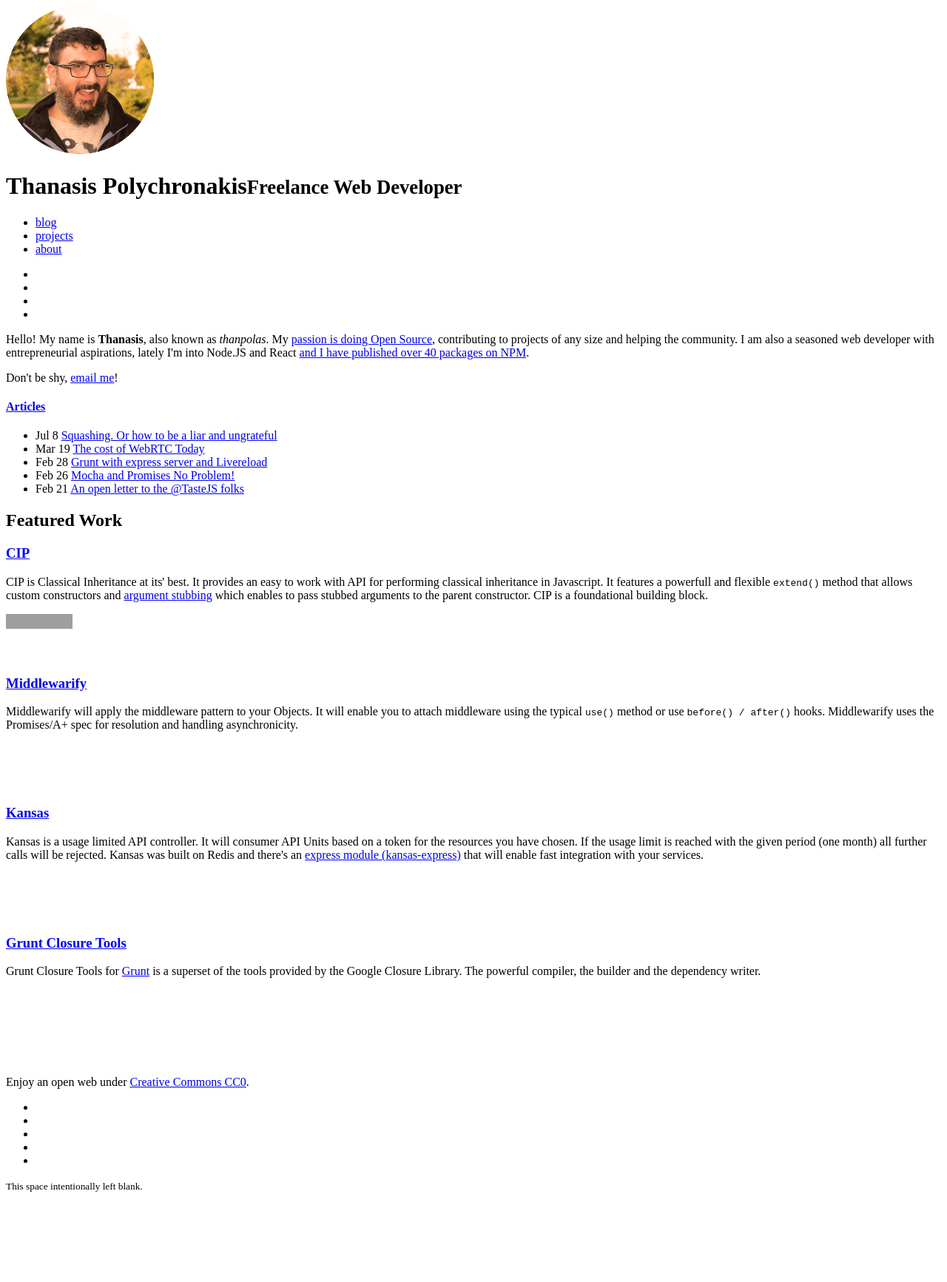
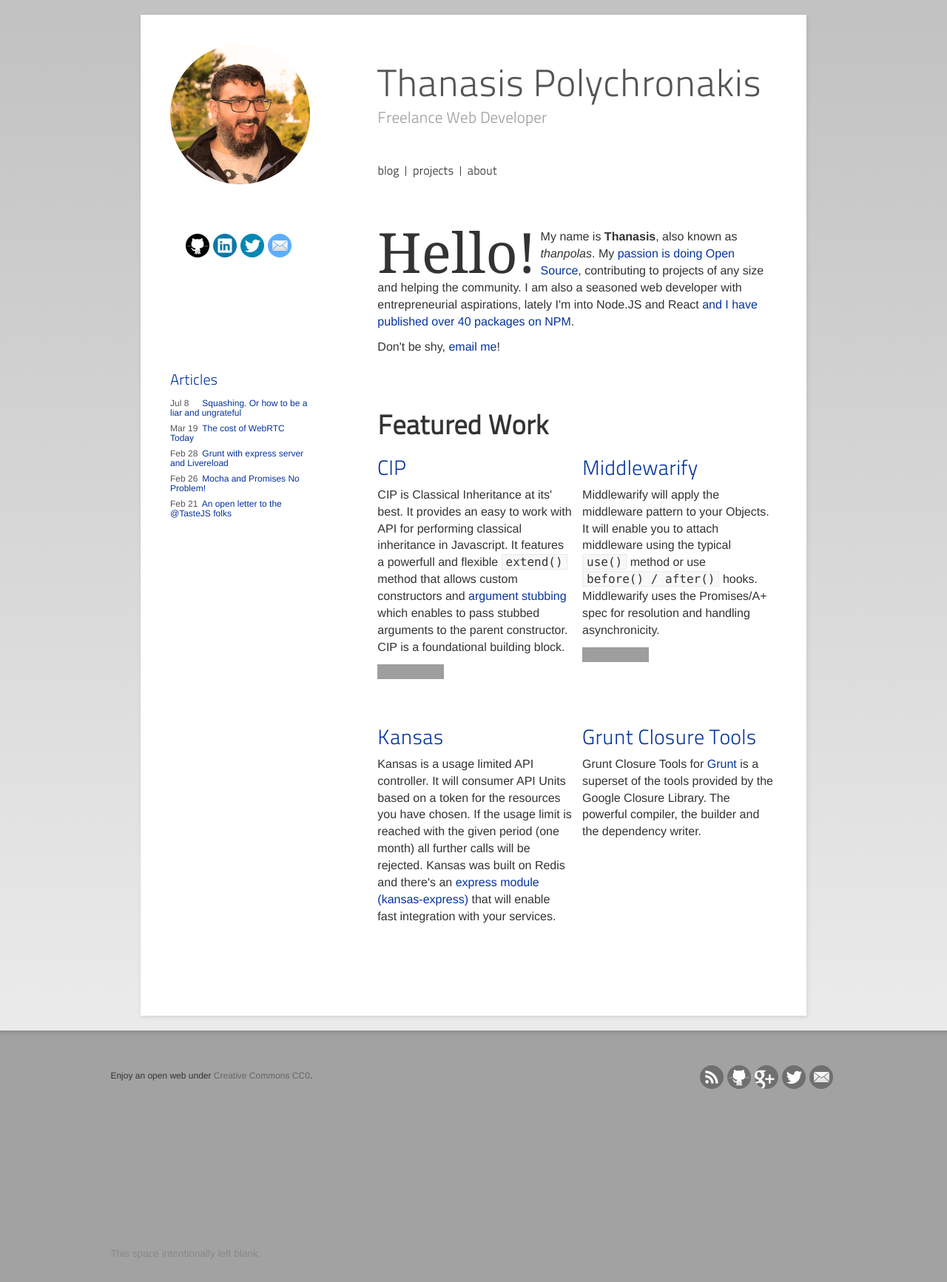
Before and after one commit to thanpolas/thanpolas.github.com, a Jekyll site: the page built from index.html, in a window 1280 px wide. Shown: the whole page at 74% size. Built offline with Jekyll 4.4.1, drawn with Linux system fonts in a browser that asks for light colours; nearby versions of some CDN libraries; Markdown is read by kramdown in place of the engine named in the settings; before the commit the page ends 1620 px from its top, so only the background shows below that; grey boxes are pictures that could not be loaded.

Commit message:
set asset path explicitly

```diff
--- a/_config.yml
+++ b/_config.yml
@@ -72,7 +72,7 @@ JB :
   #   http://s3.amazonaws.com/yoursite/themes/watermelon
   #   /assets
   #
-  ASSET_PATH : false
+  ASSET_PATH : /assets/themes/thanpolas/
 
   # These paths are to the main pages Jekyll-Bootstrap ships with.
   # Some JB helpers refer to these paths; change theme here if needed.
```
